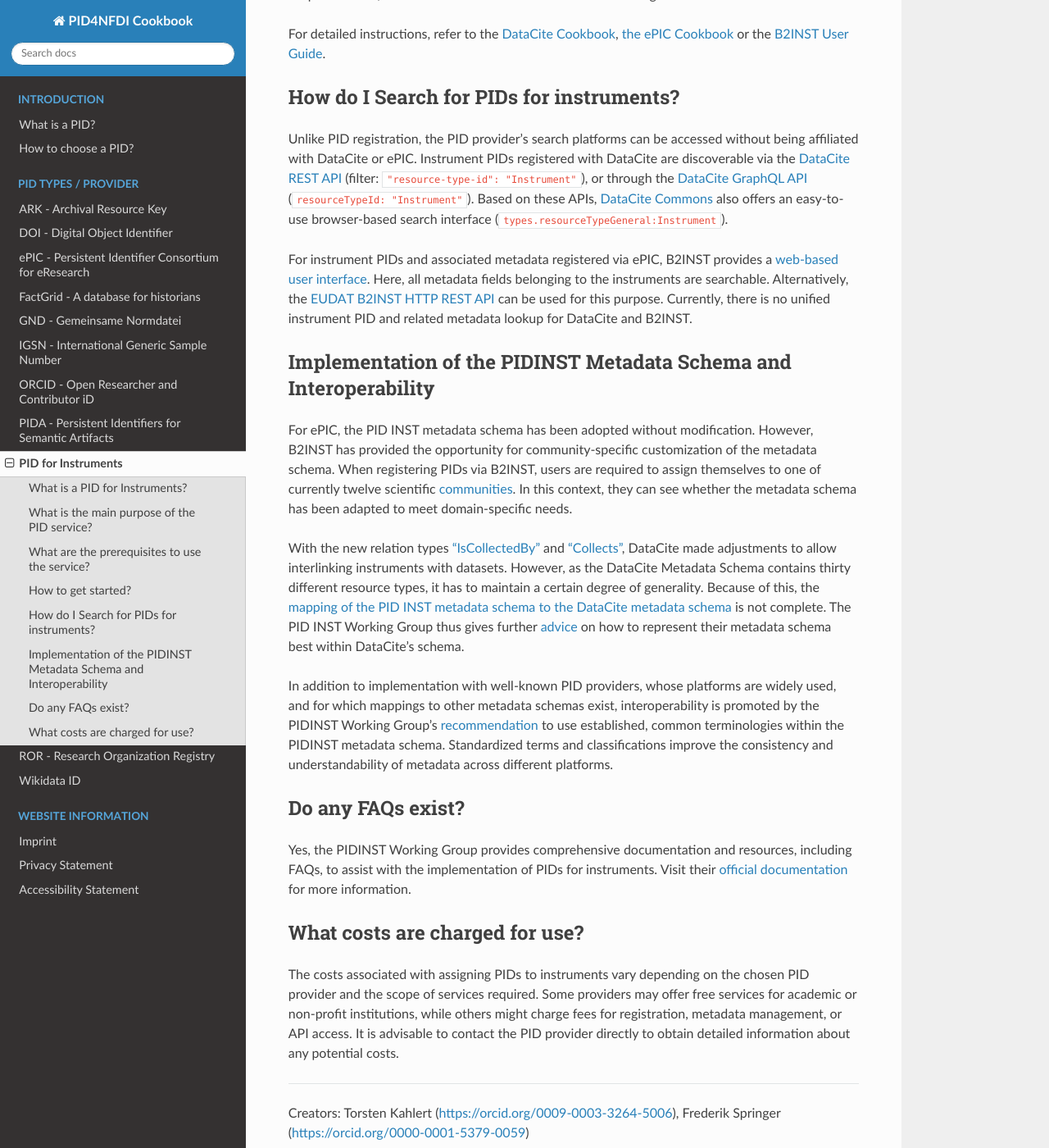
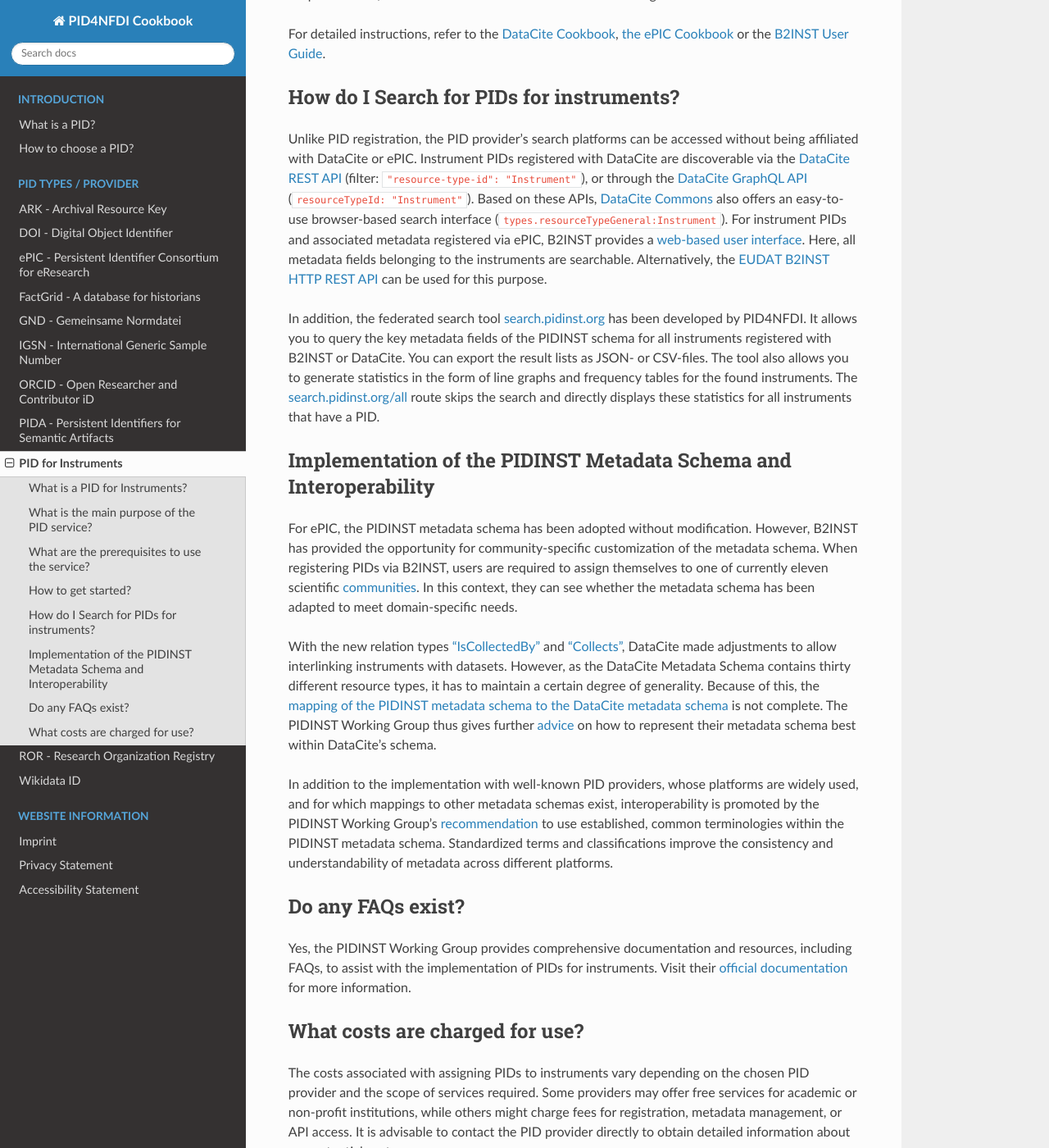
Before and after one commit to stephw-tib/pid4nfdi-training, a Sphinx documentation site: the page built from docs/source/pidinst.rst, in a window 1280 px wide and 1400 px high, scrolled down 1626 px. Shown: the whole window at 82% size. Built offline with Sphinx 7.4.7 and the Read the Docs theme 3.1.0, drawn with Linux system fonts in a browser that asks for light colours; pages that are not in the unit, such as notebooks, are missing from menus.

Commit message:
Update pidinst.rst
add search.pidinst.org

Signed-off-by: FSpringerTIB <Frederik.Springer@tib.eu>

```diff
--- a/docs/source/pidinst.rst
+++ b/docs/source/pidinst.rst
@@ -44,17 +44,17 @@
 
 How do I Search for PIDs for instruments?
 -----------------------------------------
-Unlike PID registration, the PID provider’s search platforms can be accessed without being affiliated with DataCite or ePIC. Instrument PIDs registered with DataCite are discoverable via the `DataCite REST API <https://support.datacite.org/docs/api>`_ (filter: ``"resource-type-id": "Instrument"``), or through the `DataCite GraphQL API <https://support.datacite.org/docs/datacite-graphql-api-guide>`_ (``resourceTypeId: "Instrument"``). Based on these APIs, `DataCite Commons <https://commons.datacite.org/doi.org?query=types.resourceTypeGeneral%3AInstrument>`_ also offers an easy-to-use browser-based search interface (``types.resourceTypeGeneral:Instrument``).
+Unlike PID registration, the PID provider’s search platforms can be accessed without being affiliated with DataCite or ePIC. Instrument PIDs registered with DataCite are discoverable via the `DataCite REST API <https://support.datacite.org/docs/api>`_ (filter: ``"resource-type-id": "Instrument"``), or through the `DataCite GraphQL API <https://support.datacite.org/docs/datacite-graphql-api-guide>`_ (``resourceTypeId: "Instrument"``). Based on these APIs, `DataCite Commons <https://commons.datacite.org/doi.org?query=types.resourceTypeGeneral%3AInstrument>`_ also offers an easy-to-use browser-based search interface (``types.resourceTypeGeneral:Instrument``). For instrument PIDs and associated metadata registered via ePIC, B2INST provides a `web-based user interface <https://b2inst-test.gwdg.de>`_. Here, all metadata fields belonging to the instruments are searchable. Alternatively, the `EUDAT B2INST HTTP REST API <https://docs.eudat.eu/b2inst/httpapi/>`_ can be used for this purpose.
 
-For instrument PIDs and associated metadata registered via ePIC, B2INST provides a `web-based user interface <https://b2inst-test.gwdg.de>`_. Here, all metadata fields belonging to the instruments are searchable. Alternatively, the `EUDAT B2INST HTTP REST API <https://docs.eudat.eu/b2inst/httpapi/>`_ can be used for this purpose. Currently, there is no unified instrument PID and related metadata lookup for DataCite and B2INST.
+In addition, the federated search tool `search.pidinst.org <https://search.pidinst.org>`_ has been developed by PID4NFDI. It allows you to query the key metadata fields of the PIDINST schema for all instruments registered with B2INST or DataCite. You can export the result lists as JSON- or CSV-files. The tool also allows you to generate statistics in the form of line graphs and frequency tables for the found instruments. The `search.pidinst.org/all <https://search.pidinst.org/all>`_ route skips the search and directly displays these statistics for all instruments that have a PID.
 
 Implementation of the PIDINST Metadata Schema and Interoperability
 ------------------------------------------------------------------
-For ePIC, the PID INST metadata schema has been adopted without modification. However, B2INST has provided the opportunity for community-specific customization of the metadata schema. When registering PIDs via B2INST, users are required to assign themselves to one of currently twelve scientific `communities <https://b2inst-test.gwdg.de/communities>`_. In this context, they can see whether the metadata schema has been adapted to meet domain-specific needs.
+For ePIC, the PIDINST metadata schema has been adopted without modification. However, B2INST has provided the opportunity for community-specific customization of the metadata schema. When registering PIDs via B2INST, users are required to assign themselves to one of currently eleven scientific `communities <https://b2inst-test.gwdg.de/communities>`_. In this context, they can see whether the metadata schema has been adapted to meet domain-specific needs.
 
-With the new relation types `"IsCollectedBy" <https://datacite-metadata-schema.readthedocs.io/en/4.5/appendices/appendix-1/relationType/#iscollectedby>`_ and `"Collects" <https://datacite-metadata-schema.readthedocs.io/en/4.5/appendices/appendix-1/relationType/#collects>`_, DataCite made adjustments to allow interlinking instruments with datasets. However, as the DataCite Metadata Schema contains thirty different resource types, it has to maintain a certain degree of generality. Because of this, the `mapping of the PID INST metadata schema to the DataCite metadata schema <https://datacite-metadata-schema.readthedocs.io/en/4.5/mappings/pidinst/>`_ is not complete. The PID INST Working Group thus gives further `advice <https://docs.pidinst.org/en/latest/datacite-cookbook/metadata.html>`_ on how to represent their metadata schema best within DataCite’s schema.
+With the new relation types `"IsCollectedBy" <https://datacite-metadata-schema.readthedocs.io/en/4.5/appendices/appendix-1/relationType/#iscollectedby>`_ and `"Collects" <https://datacite-metadata-schema.readthedocs.io/en/4.5/appendices/appendix-1/relationType/#collects>`_, DataCite made adjustments to allow interlinking instruments with datasets. However, as the DataCite Metadata Schema contains thirty different resource types, it has to maintain a certain degree of generality. Because of this, the `mapping of the PIDINST metadata schema to the DataCite metadata schema <https://datacite-metadata-schema.readthedocs.io/en/4.5/mappings/pidinst/>`_ is not complete. The PIDINST Working Group thus gives further `advice <https://docs.pidinst.org/en/latest/datacite-cookbook/metadata.html>`_ on how to represent their metadata schema best within DataCite’s schema.
 
-In addition to implementation with well-known PID providers, whose platforms are widely used, and for which mappings to other metadata schemas exist, interoperability is promoted by the PIDINST Working Group’s `recommendation <https://docs.pidinst.org/en/latest/white-paper/metadata-schema-recommendations.html#using-common-terminologies>`_ to use established, common terminologies within the PIDINST metadata schema. Standardized terms and classifications improve the consistency and understandability of metadata across different platforms.
+In addition to the implementation with well-known PID providers, whose platforms are widely used, and for which mappings to other metadata schemas exist, interoperability is promoted by the PIDINST Working Group’s `recommendation <https://docs.pidinst.org/en/latest/white-paper/metadata-schema-recommendations.html#using-common-terminologies>`_ to use established, common terminologies within the PIDINST metadata schema. Standardized terms and classifications improve the consistency and understandability of metadata across different platforms.
 
 Do any FAQs exist?
 -------------------
```
